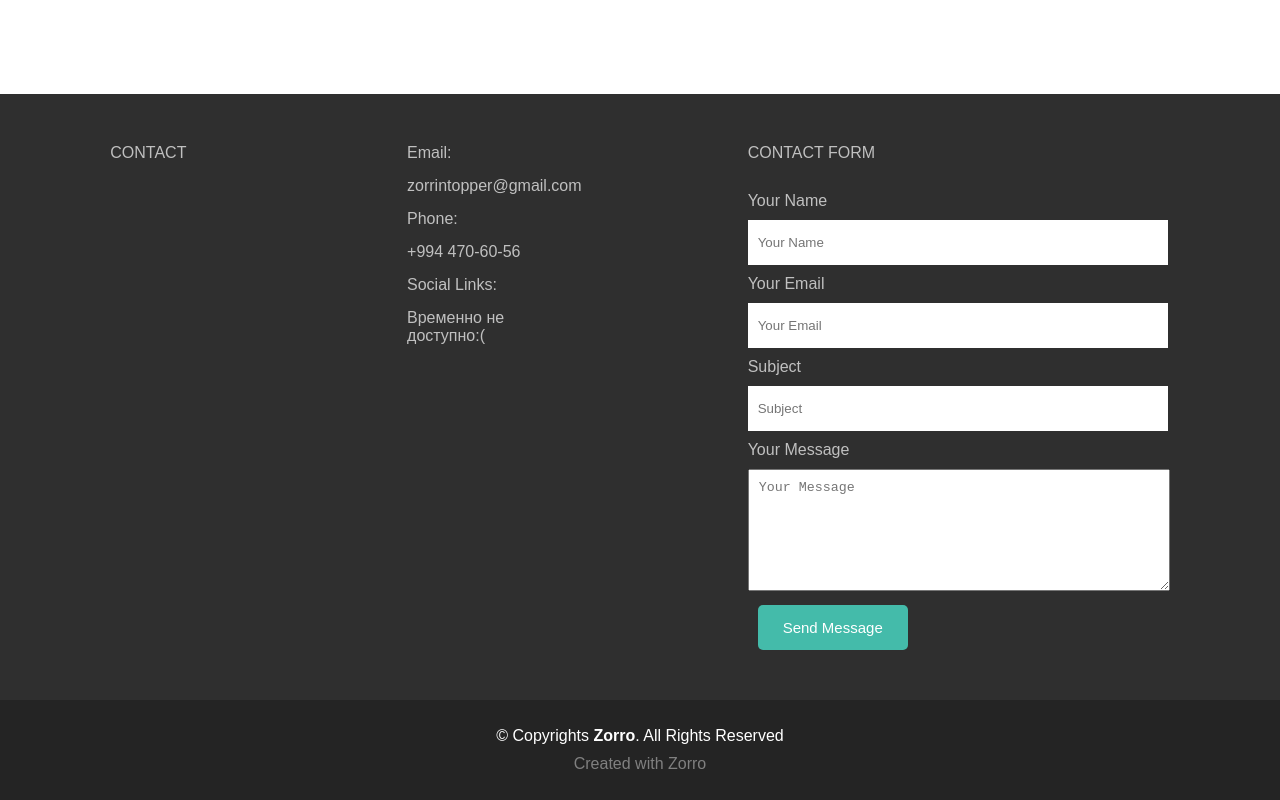
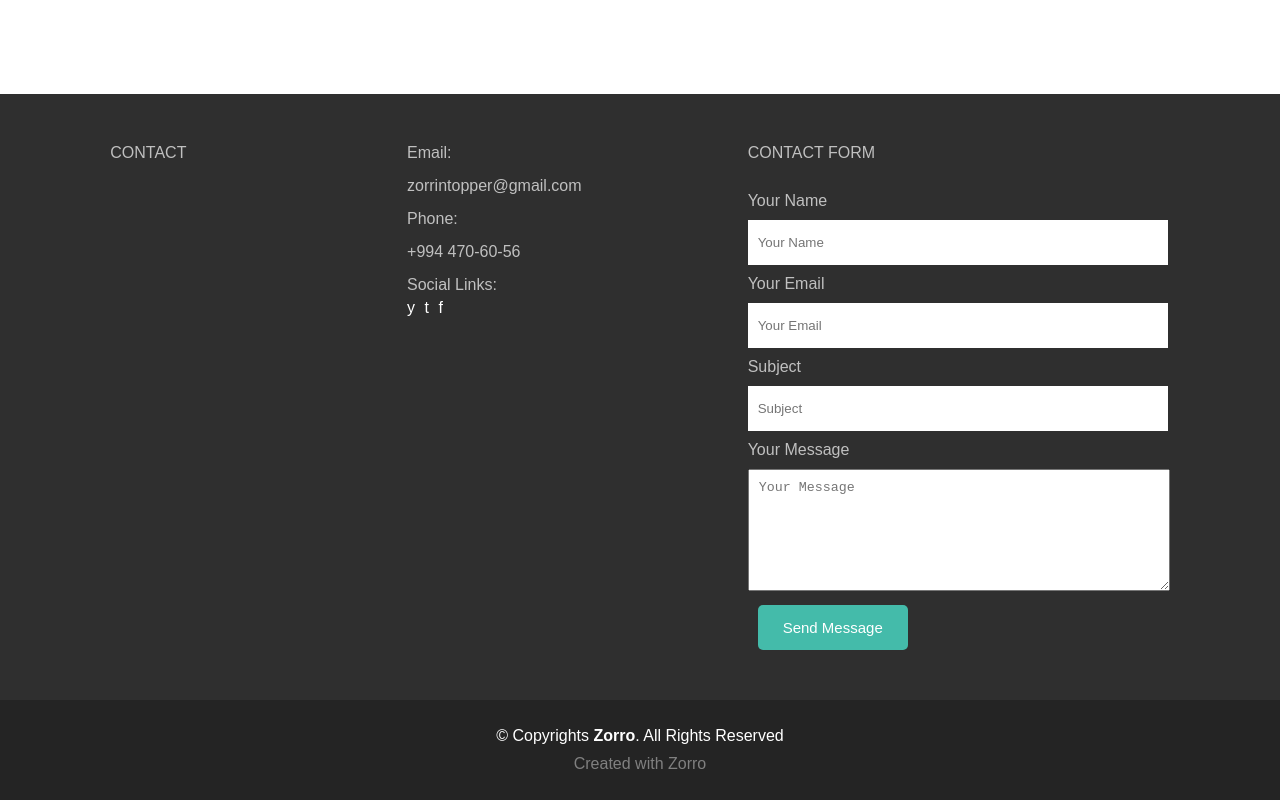
Before and after one commit to Zorro708/portfolio, a plain HTML site: page index.html in a window 1280 px wide. Shown: the part 3176-3976 px from the top of the page. Drawn offline with Linux system fonts and the light colour scheme.

Commit message:
Update index.html

```diff
--- a/index.html
+++ b/index.html
@@ -7,6 +7,7 @@
 	<title>Zorro Klaver HTML/CSS JS</title>
 </head>
 <body>
+	<div class="wrapper">
 		<header>
 			<div class="header-body">
 				<nav>
@@ -21,7 +22,7 @@
 				</div>
 			</div>
 		</header>
-
+		<div class="content">
 			<div class="under_header">
 				<div class="author_inf">
 						<p class="author_inf_name">Klaver Zorro</p>
@@ -106,12 +107,9 @@
 						</div>
 						<div class="social-links">
 							<p>Social Links:</p>
-					<p>Временно не доступно:(</p>
-					<!--
-					<a><span class="contact-list-youtube"></span></a>
-					<a><span class="contact-list-telegram"></span></a>
-					<a><span class="contact-list-facebook"></span></a>
-				-->
+							<a class="contact-list-youtube" href="https://youtube.com" target="_blank">y</a>
+							<a class="contact-list-telegram" href="https://telegram.com" target="_blank">t</a>
+							<a class="contact-list-facebook" href="https://facebook.com" target="_blank">f</a>
 						</div>
 					</div>
 					<div class="contact-form">
@@ -156,5 +154,7 @@
 				</div>
 			</div>
 			<script language="javascript" src="script/script.js"></script>
+		</div>
+	</div>
 </body>
 </html>
```
Lines whose indentation alone changed are shown as unchanged.
